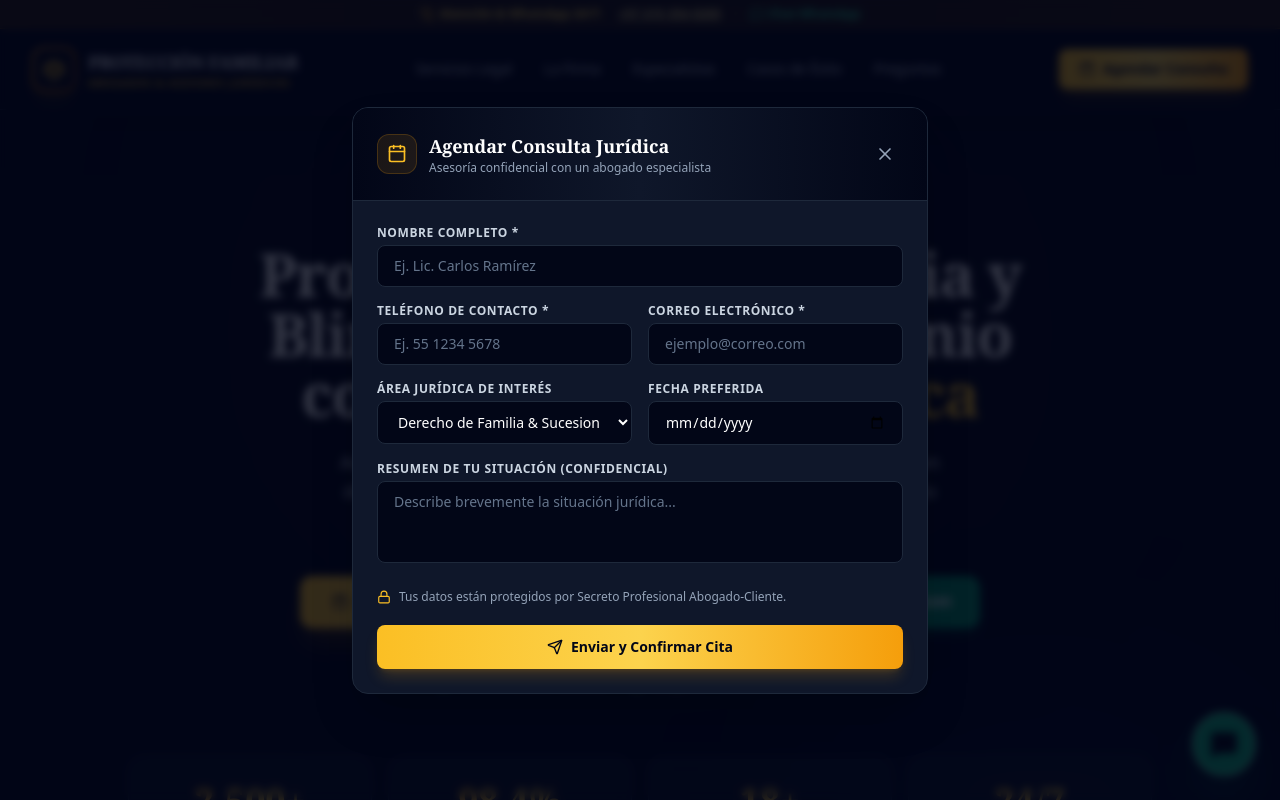
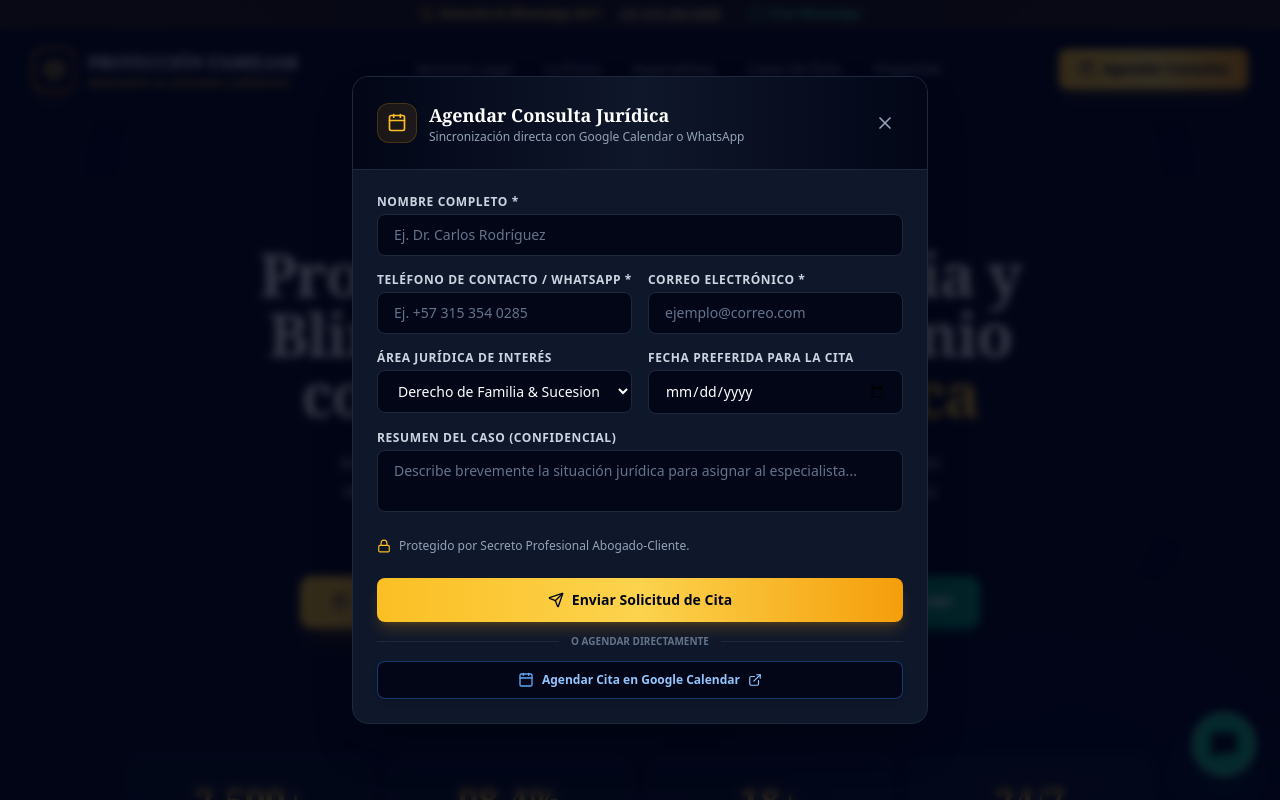
Before and after one commit to proteccionfamiliarpop-dev/law-firm-web, a Next.js app: page / in a window 1280 px wide. Both pictures are taken after a click on the button "Agendar Consulta". Shown: the top 800 px of the page. Built offline with nearby package versions, Linux system fonts and the light colour scheme.

Commit message:
feat: conectar boton de agendar consulta con integracion e invitacion automatica a Google Calendar

```diff
--- a/src/components/ConsultationModal.tsx
+++ b/src/components/ConsultationModal.tsx
@@ -1,6 +1,6 @@
 'use client';
 import { useState } from 'react';
-import { X, Calendar, CheckCircle2, Send, Lock } from 'lucide-react';
+import { X, Calendar, CheckCircle2, Send, Lock, MessageSquare, ExternalLink } from 'lucide-react';
 import { PRACTICE_AREAS } from '@/lib/data';
 
 interface ConsultationModalProps {
@@ -24,6 +24,8 @@ export default function ConsultationModal({ isOpen, onClose, defaultAreaId }: Co
 
   if (!isOpen) return null;
 
+  const selectedPractice = PRACTICE_AREAS.find(a => a.id === formData.area) || PRACTICE_AREAS[0];
+
   const handleSubmit = (e: React.FormEvent) => {
     e.preventDefault();
     setLoading(true);
@@ -38,9 +40,49 @@ export default function ConsultationModal({ isOpen, onClose, defaultAreaId }: Co
     onClose();
   };
 
+  // Build Google Calendar Event URL
+  const getGoogleCalendarUrl = () => {
+    const title = encodeURIComponent(`Consulta Legal: ${selectedPractice.title} - Protección Familiar`);
+    const details = encodeURIComponent(
+      `Consulta jurídica especializada con Protección Familiar & Asociados.\n` +
+      `Cliente: ${formData.name || 'Cliente'}\n` +
+      `Teléfono/WhatsApp: ${formData.phone || '+57 315 354 0285'}\n` +
+      `Área: ${selectedPractice.title}\n` +
+      `Notas: ${formData.notes || 'Consulta General'}`
+    );
+    const location = encodeURIComponent('Virtual (Google Meet/WhatsApp) o Presencial');
+
+    let startDateStr = '';
+    let endDateStr = '';
+
+    if (formData.date) {
+      const d = new Date(formData.date);
+      d.setHours(10, 0, 0); // Default to 10:00 AM
+      const endD = new Date(d);
+      endD.setHours(11, 0, 0); // 1 hour duration
+
+      const formatIso = (dateObj: Date) => dateObj.toISOString().replace(/-|:|\.\d\d\d/g, '');
+      startDateStr = formatIso(d);
+      endDateStr = formatIso(endD);
+    } else {
+      // Tomorrow 10 AM default
+      const d = new Date();
+      d.setDate(d.getDate() + 1);
+      d.setHours(10, 0, 0);
+      const endD = new Date(d);
+      endD.setHours(11, 0, 0);
+      const formatIso = (dateObj: Date) => dateObj.toISOString().replace(/-|:|\.\d\d\d/g, '');
+      startDateStr = formatIso(d);
+      endDateStr = formatIso(endD);
+    }
+
+    return `https://calendar.google.com/calendar/render?action=TEMPLATE&text=${title}&details=${details}&location=${location}&dates=${startDateStr}/${endDateStr}`;
+  };
+
   return (
     <div className="fixed inset-0 z-50 flex items-center justify-center p-4 bg-slate-950/80 backdrop-blur-sm animate-in fade-in duration-200">
       <div className="bg-slate-900 border border-slate-800 rounded-2xl w-full max-w-xl shadow-2xl overflow-hidden relative">
+        {/* Header */}
         <div className="bg-gradient-to-r from-slate-950 via-slate-900 to-slate-950 p-6 border-b border-slate-800 flex items-center justify-between">
           <div className="flex items-center gap-3">
             <div className="w-10 h-10 rounded-xl bg-amber-500/10 border border-amber-500/20 flex items-center justify-center text-amber-400">
@@ -48,7 +90,7 @@ export default function ConsultationModal({ isOpen, onClose, defaultAreaId }: Co
             </div>
             <div>
               <h3 className="text-lg font-bold text-white font-serif">Agendar Consulta Jurídica</h3>
-              <p className="text-xs text-slate-400">Asesoría confidencial con un abogado especialista</p>
+              <p className="text-xs text-slate-400">Sincronización directa con Google Calendar o WhatsApp</p>
             </div>
           </div>
           <button onClick={onClose} className="text-slate-400 hover:text-white p-2 rounded-lg hover:bg-slate-800 transition-colors">
@@ -56,22 +98,34 @@ export default function ConsultationModal({ isOpen, onClose, defaultAreaId }: Co
           </button>
         </div>
 
+        {/* Content */}
         <div className="p-6">
           {success ? (
-            <div className="py-8 text-center space-y-4">
+            <div className="py-6 text-center space-y-4">
               <div className="w-16 h-16 bg-emerald-500/10 border border-emerald-500/20 text-emerald-400 rounded-full flex items-center justify-center mx-auto">
                 <CheckCircle2 className="w-10 h-10" />
               </div>
               <h4 className="text-xl font-bold text-white font-serif">Solicitud Recibida con Éxito</h4>
               <p className="text-sm text-slate-300 max-w-md mx-auto">
-                Un abogado especialista se comunicará al teléfono <span className="text-amber-400 font-semibold">{formData.phone}</span> en menos de 2 horas para confirmar los detalles de tu consulta.
+                Un abogado especialista se comunicará al teléfono <span className="text-amber-400 font-semibold">{formData.phone}</span> para confirmar tu horario.
               </p>
+
+              <div className="pt-2 flex flex-col sm:flex-row gap-3 justify-center">
+                <a
+                  href={getGoogleCalendarUrl()}
+                  target="_blank"
+                  rel="noopener noreferrer"
+                  className="px-5 py-2.5 bg-blue-600 hover:bg-blue-500 text-white font-bold text-xs rounded-lg shadow-md flex items-center justify-center gap-2 transition-colors"
+                >
+                  <Calendar className="w-4 h-4" /> Agregar a mi Google Calendar <ExternalLink className="w-3 h-3" />
+                </a>
                 <button
                   onClick={handleReset}
-                className="mt-4 px-6 py-2.5 bg-amber-400 hover:bg-amber-300 text-slate-950 font-bold text-sm rounded-lg shadow-md transition-colors"
+                  className="px-5 py-2.5 bg-slate-800 hover:bg-slate-700 text-slate-200 font-bold text-xs rounded-lg transition-colors"
                 >
-                Entendido y Cerrar
+                  Cerrar
                 </button>
+              </div>
             </div>
           ) : (
             <form onSubmit={handleSubmit} className="space-y-4">
@@ -82,7 +136,7 @@ export default function ConsultationModal({ isOpen, onClose, defaultAreaId }: Co
                 <input
                   type="text"
                   required
-                  placeholder="Ej. Lic. Carlos Ramírez"
+                  placeholder="Ej. Dr. Carlos Rodríguez"
                   value={formData.name}
                   onChange={(e) => setFormData({ ...formData, name: e.target.value })}
                   className="w-full bg-slate-950 border border-slate-800 rounded-lg px-4 py-2.5 text-sm text-white placeholder-slate-500 focus:outline-none focus:border-amber-400 transition-colors"
@@ -92,12 +146,12 @@ export default function ConsultationModal({ isOpen, onClose, defaultAreaId }: Co
               <div className="grid grid-cols-1 sm:grid-cols-2 gap-4">
                 <div>
                   <label className="block text-xs font-semibold text-slate-300 uppercase tracking-wider mb-1">
-                    Teléfono de Contacto *
+                    Teléfono de Contacto / WhatsApp *
                   </label>
                   <input
                     type="tel"
                     required
-                    placeholder="Ej. 55 1234 5678"
+                    placeholder="Ej. +57 315 354 0285"
                     value={formData.phone}
                     onChange={(e) => setFormData({ ...formData, phone: e.target.value })}
                     className="w-full bg-slate-950 border border-slate-800 rounded-lg px-4 py-2.5 text-sm text-white placeholder-slate-500 focus:outline-none focus:border-amber-400 transition-colors"
@@ -137,7 +191,7 @@ export default function ConsultationModal({ isOpen, onClose, defaultAreaId }: Co
                 </div>
                 <div>
                   <label className="block text-xs font-semibold text-slate-300 uppercase tracking-wider mb-1">
-                    Fecha Preferida
+                    Fecha Preferida para la Cita
                   </label>
                   <input
                     type="date"
@@ -150,11 +204,11 @@ export default function ConsultationModal({ isOpen, onClose, defaultAreaId }: Co
 
               <div>
                 <label className="block text-xs font-semibold text-slate-300 uppercase tracking-wider mb-1">
-                  Resumen de tu Situación (Confidencial)
+                  Resumen del Caso (Confidencial)
                 </label>
                 <textarea
-                  rows={3}
-                  placeholder="Describe brevemente la situación jurídica..."
+                  rows={2}
+                  placeholder="Describe brevemente la situación jurídica para asignar al especialista..."
                   value={formData.notes}
                   onChange={(e) => setFormData({ ...formData, notes: e.target.value })}
                   className="w-full bg-slate-950 border border-slate-800 rounded-lg px-4 py-2.5 text-sm text-white placeholder-slate-500 focus:outline-none focus:border-amber-400 transition-colors resize-none"
@@ -163,9 +217,10 @@ export default function ConsultationModal({ isOpen, onClose, defaultAreaId }: Co
 
               <div className="flex items-center gap-2 text-xs text-slate-400 py-1">
                 <Lock className="w-3.5 h-3.5 text-amber-400 shrink-0" />
-                <span>Tus datos están protegidos por Secreto Profesional Abogado-Cliente.</span>
+                <span>Protegido por Secreto Profesional Abogado-Cliente.</span>
               </div>
 
+              <div className="space-y-2 pt-1">
                 <button
                   type="submit"
                   disabled={loading}
@@ -175,10 +230,27 @@ export default function ConsultationModal({ isOpen, onClose, defaultAreaId }: Co
                     <span className="inline-block animate-spin font-bold">Procesando...</span>
                   ) : (
                     <>
-                    <Send className="w-4 h-4" /> Enviar y Confirmar Cita
+                      <Send className="w-4 h-4" /> Enviar Solicitud de Cita
                     </>
                   )}
                 </button>
+
+                <div className="relative flex py-1 items-center">
+                  <div className="flex-grow border-t border-slate-800"></div>
+                  <span className="flex-shrink mx-3 text-[10px] text-slate-500 font-semibold uppercase">O Agendar Directamente</span>
+                  <div className="flex-grow border-t border-slate-800"></div>
+                </div>
+
+                <a
+                  href={getGoogleCalendarUrl()}
+                  target="_blank"
+                  rel="noopener noreferrer"
+                  className="w-full py-2.5 px-4 bg-slate-950 hover:bg-slate-850 border border-blue-500/40 text-blue-300 hover:text-white font-bold text-xs rounded-lg shadow-md flex items-center justify-center gap-2 transition-colors"
+                >
+                  <Calendar className="w-4 h-4 text-blue-400" />
+                  Agendar Cita en Google Calendar <ExternalLink className="w-3.5 h-3.5" />
+                </a>
+              </div>
             </form>
           )}
         </div>
```
Lines whose indentation alone changed are shown as unchanged.
